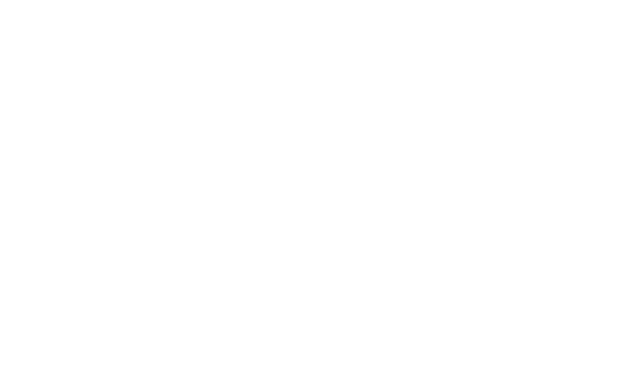
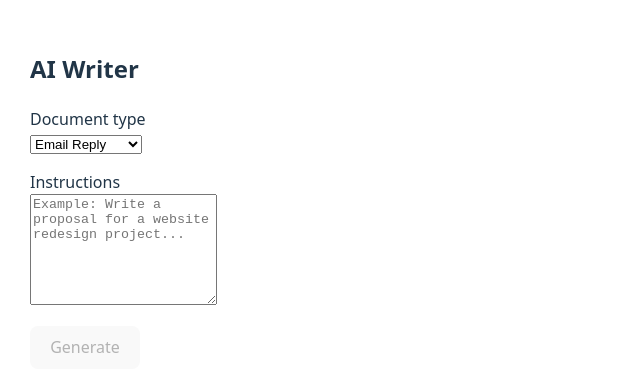
Before and after one commit to nexorawe/adminai-frontend, a React (Vite) app: page /ai-writer in a window 1280 px wide. Before the commit this address had no page. Shown: the part 200-592 px from the top of the page, without its empty margins (0-640 px from the left). Built offline with nearby package versions, Linux system fonts and the light colour scheme.

Commit message:
Initial ai writer feature.

```diff
--- a/src/App.jsx
+++ b/src/App.jsx
@@ -2,6 +2,7 @@ import { Routes, Route } from "react-router-dom";
 import Login from "./pages/Login";
 import Register from "./pages/Register";
 import Dashboard from "./pages/Dashboard";
+import AIWriter from "./pages/AIWriter";
 
 function App() {
   return (
@@ -10,6 +11,7 @@ function App() {
       <Route path="/login" element={<Login />} />
       <Route path="/register" element={<Register />} />
       <Route path="/dashboard" element={<Dashboard />} />
+      <Route path="/ai-writer" element={<AIWriter />} />
     </Routes>
   );
 }
--- /dev/null
+++ b/src/pages/AIWriter.jsx
@@ -0,0 +1,81 @@
+import { useState } from "react";
+import api from "../services/api";
+
+export default function AIWriter() {
+  const [type, setType] = useState("Email Reply");
+  const [input, setInput] = useState("");
+  const [output, setOutput] = useState("");
+  const [loading, setLoading] = useState(false);
+
+  const generate = async () => {
+    setLoading(true);
+    setOutput("");
+
+    try {
+      const res = await api.post("/ai/generate", { type, input });
+      setOutput(res.data.output);
+    } catch (err) {
+      alert(err.response?.data?.detail || "AI generation failed");
+    } finally {
+      setLoading(false);
+    }
+  };
+
+  return (
+    <div style={{ padding: "30px", maxWidth: 900, margin: "0 auto" }}>
+      <h2>AI Writer</h2>
+
+      <div style={{ marginTop: 10 }}>
+        <label>Document type</label>
+        <br />
+        <select value={type} onChange={(e) => setType(e.target.value)}>
+          <option>Email Reply</option>
+          <option>Proposal</option>
+          <option>Quotation</option>
+          <option>Announcement</option>
+        </select>
+      </div>
+
+      <div style={{ marginTop: 15 }}>
+        <label>Instructions</label>
+        <br />
+        <textarea
+          rows={7}
+          style={{ width: "100%" }}
+          value={input}
+          onChange={(e) => setInput(e.target.value)}
+          placeholder="Example: Write a proposal for a website redesign project..."
+        />
+      </div>
+
+      <button
+        style={{ marginTop: 15 }}
+        onClick={generate}
+        disabled={loading || !input}
+      >
+        {loading ? "Generating..." : "Generate"}
+      </button>
+
+      {output && (
+        <div style={{ marginTop: 20 }}>
+          <label>Output</label>
+          <textarea
+            rows={10}
+            style={{ width: "100%" }}
+            value={output}
+            readOnly
+          />
+          <button
+            style={{ marginTop: 10 }}
+            onClick={() => {
+              navigator.clipboard.writeText(output);
+              alert("Copied!");
+            }}
+          >
+            Copy
+          </button>
+        </div>
+      )}
+    </div>
+  );
+}
```
